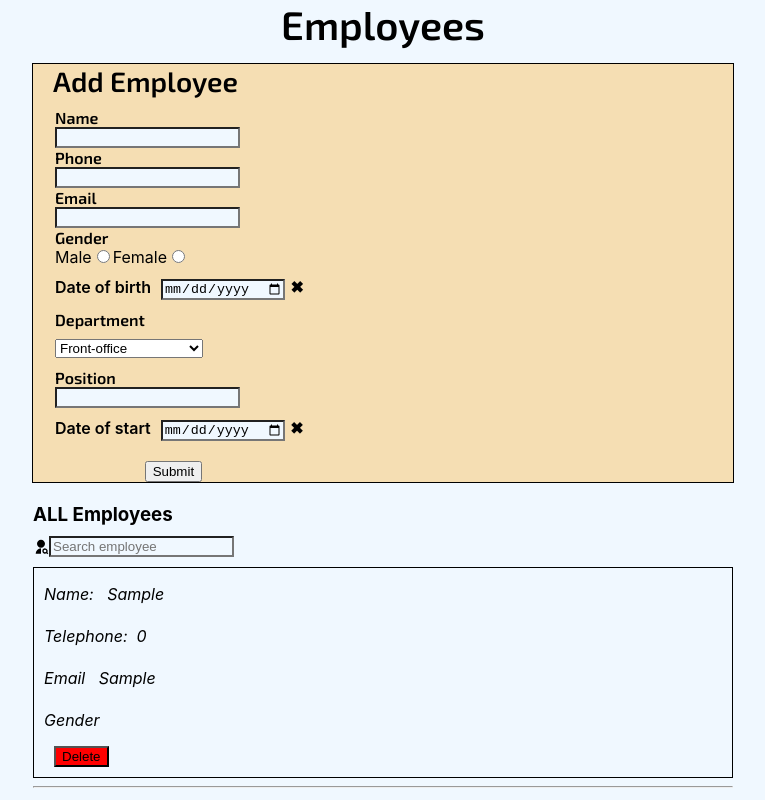
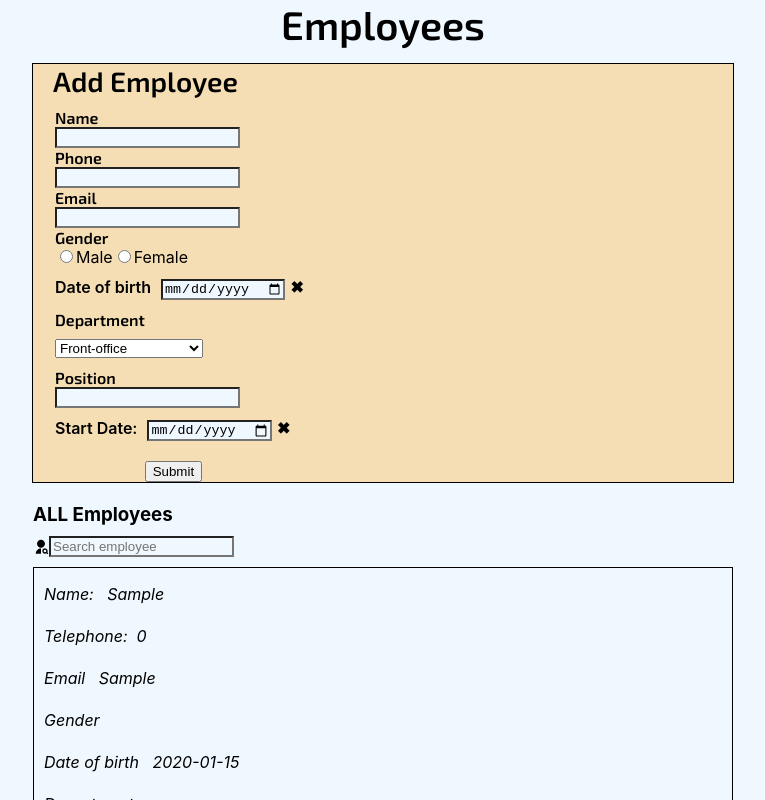
Before and after one commit to dmitruz/hotel-employees, a React (Create React App) app: page / in a window 1280 px wide. Both pictures are taken after typing "Sample", "Sample", "Sample", "2020-01-15", "Sample", "2020-01-15" into the empty fields and a click on the button "Submit". Shown: the top 800 px of the page, without its empty margins (257-1022 px from the left). Built offline with nearby package versions, Linux system fonts and the light colour scheme.

Commit message:
refactor code

```diff
--- a/src/components/EmployeesForm.js
+++ b/src/components/EmployeesForm.js
@@ -1,14 +1,17 @@
 import './EmployeesForm.scss';
 import { useDispatch, useSelector } from 'react-redux';
 
-import { changeName, changeNumber, changeEmail, addEmployee } from '../store';
 import {
+  changeName,
+  changeNumber,
+  changeEmail,
+  addEmployee,
   changeGender,
   changeBirth,
   changeDepartment,
   changePosition,
   changeStart,
-} from '../store/slices/formSlice';
+} from '../store';
 
 const EmployeesForm = () => {
   const dispatch = useDispatch();
@@ -103,7 +106,7 @@ const EmployeesForm = () => {
             </div>
             <div className="field__gender">
               <label className="label">Gender</label>
-              <label htmlFor="male">Male</label>
+
               <input
                 type="radio"
                 name="gender"
@@ -112,8 +115,8 @@ const EmployeesForm = () => {
                 checked={gender === 'Male'}
                 onChange={handleGenderChange}
               />
+              <label htmlFor="male">Male</label>
 
-              <label htmlFor="female">Female</label>
               <input
                 type="radio"
                 name="gender"
@@ -122,8 +125,8 @@ const EmployeesForm = () => {
                 checked={gender === 'Female'}
                 onChange={handleGenderChange}
               />
+              <label htmlFor="female">Female</label>
             </div>
-
             <div className="field">
               <label className="date__text" htmlFor="date">
                 Date of birth
@@ -147,7 +150,7 @@ const EmployeesForm = () => {
                 name="department"
                 id="department"
                 value={department}
-                onSelect={handleDepartmentChange}
+                onChange={handleDepartmentChange}
               >
                 <option value="Front-office">Front-office</option>
                 <option value="Head-department">Head-department</option>
@@ -168,14 +171,14 @@ const EmployeesForm = () => {
             </div>
             <div className="field">
               <label className="date__text" htmlFor="date">
-                Date of start
+                Start Date:
                 <input
                   className="date-input"
+                  type="date"
                   value={start}
                   onChange={handleStartChange}
-                  type="date"
-                  id="date"
-                  name="trip-date"
+                  id="date-start"
+                  name="start-date"
                   min="1923-01-01"
                   required
                   pattern="\d{4}-\d{2}-\d{2}"
--- a/src/components/EmployeesList.js
+++ b/src/components/EmployeesList.js
@@ -27,7 +27,11 @@ const EmployeesList = () => {
         <p className="employee__data"> Name: &nbsp; {employee.name}</p>
         <p className="employee__data">Telephone: &nbsp;{employee.number}</p>
         <p className="employee__data">Email &nbsp; {employee.email}</p>
-        <p className="employee__data">Gender</p>
+        <p className="employee__data">Gender &nbsp; {employee.gender}</p>
+        <p className="employee__data">Date of birth &nbsp; {employee.birth}</p>
+        <p className="employee__data">Department &nbsp; {employee.department}</p>
+        <p className="employee__data">Position &nbsp; {employee.position}</p>
+        <p className="employee__data">Start date:&nbsp; {employee.start}</p>
         <button className="button__delete" onClick={() => handleEmployeeDelete(employee)}>
           Delete
         </button>
```
